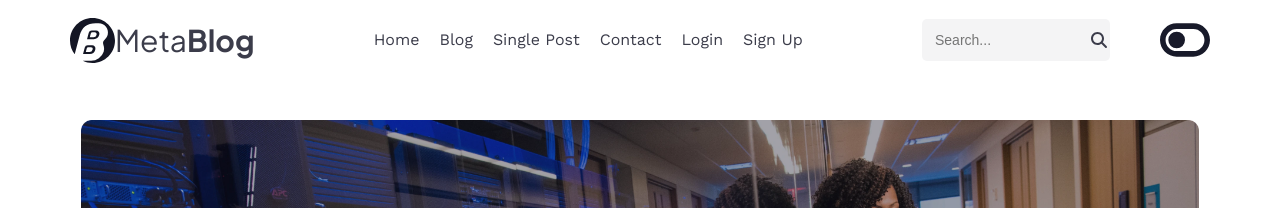
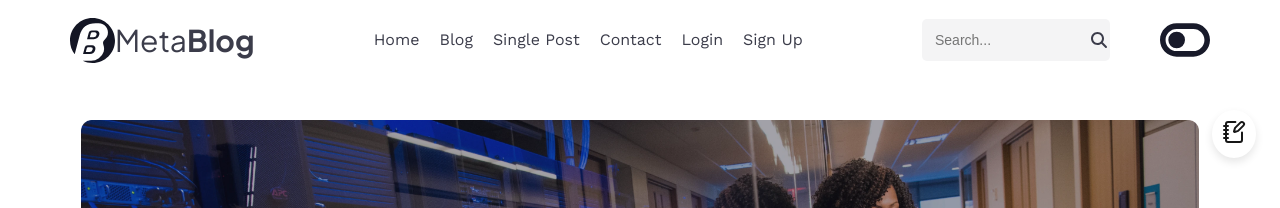
Before and after one commit to Akintayo74/NextJs-travel-blog-guide, a Next.js app: page / in a window 1280 px wide. Shown: the top 208 px of the page. Built offline with nearby package versions, Linux system fonts and the light colour scheme.

Commit message:
Added Pencil Icon to UI
This icon would link to the create blog page. The icon is sticky.

```diff
--- a/components/Hero.js
+++ b/components/Hero.js
@@ -3,6 +3,7 @@ import styles from '@/styles/Hero.module.css';
 import { FontAwesomeIcon } from '@fortawesome/react-fontawesome';
 import {faToggleOff, faToggleOn} from '@fortawesome/free-solid-svg-icons';
 import {faMagnifyingGlass} from '@fortawesome/free-solid-svg-icons';
+// import { NotebookPen } from 'lucide-react'
 import Link from 'next/link';
 import { useContext, useEffect, useState } from 'react';
 import { ThemeContext } from './ThemeContext';
@@ -98,6 +99,7 @@ export default function Hero(){
                             )}
                         </div>
                     </div>
+                    {/* <NotebookPen /> */}
                 </div>
 
             </div>
--- a/components/Layout.js
+++ b/components/Layout.js
@@ -1,6 +1,7 @@
 import {useRouter} from 'next/router';
 import Hero from "./Hero";
 import Footer from "./Footer";
+import WriteButton from './WriteButton';
 
 export default function Layout({ children }){
     const router = useRouter();
@@ -9,6 +10,7 @@ export default function Layout({ children }){
     return(
         <div>
             <Hero />
+            <WriteButton />
             <main>
                 {children}
             </main>
--- /dev/null
+++ b/components/WriteButton.js
@@ -0,0 +1,13 @@
+import { NotebookPen } from "lucide-react";
+import { useRouter } from "next/router";
+import styles from '@/styles/WriteButton.module.css'
+
+export default function WriteButton(){
+    const router = useRouter();
+
+    return (
+        <div className={styles.write__container}>
+            <NotebookPen size={24}/>
+        </div>
+    )
+}
--- a/package.json
+++ b/package.json
@@ -13,6 +13,7 @@
     "@fortawesome/free-solid-svg-icons": "^6.7.2",
     "@fortawesome/react-fontawesome": "^0.2.2",
     "axios": "^1.8.4",
+    "lucide-react": "^0.503.0",
     "next": "15.1.6",
     "react": "^19.0.0",
     "react-dom": "^19.0.0"
--- a/src/pages/index.js
+++ b/src/pages/index.js
@@ -1,11 +1,13 @@
 import Main from '../../components/Main';
 import Advert from '../../components/Advert';
 import LatestPosts from '../../components/LatestPosts';
+// import FloatingWriteButton from '../../components/WriteButton';
 
 
 export default function Home(){
   return(
     <div>
+      {/* <FloatingWriteButton /> */}
       <Main />
       <Advert />
       <LatestPosts />
--- /dev/null
+++ b/src/styles/WriteButton.module.css
@@ -0,0 +1,16 @@
+.write__container {
+    position: fixed;
+    top: 110px; /* adjust based on navbar height */
+    right: 24px;
+    z-index: 1000;
+    background: white;
+    padding: 10px;
+    border-radius: 50%;
+    box-shadow: 0 4px 8px rgba(0, 0, 0, 0.1);
+    cursor: pointer;
+    transition: background 0.2s ease;
+  }
+
+  .write__container:hover {
+    background: #e0f2ff;
+  }
```
Also changed, not shown: 1 other file (tests, documents, lock files or other folders).
